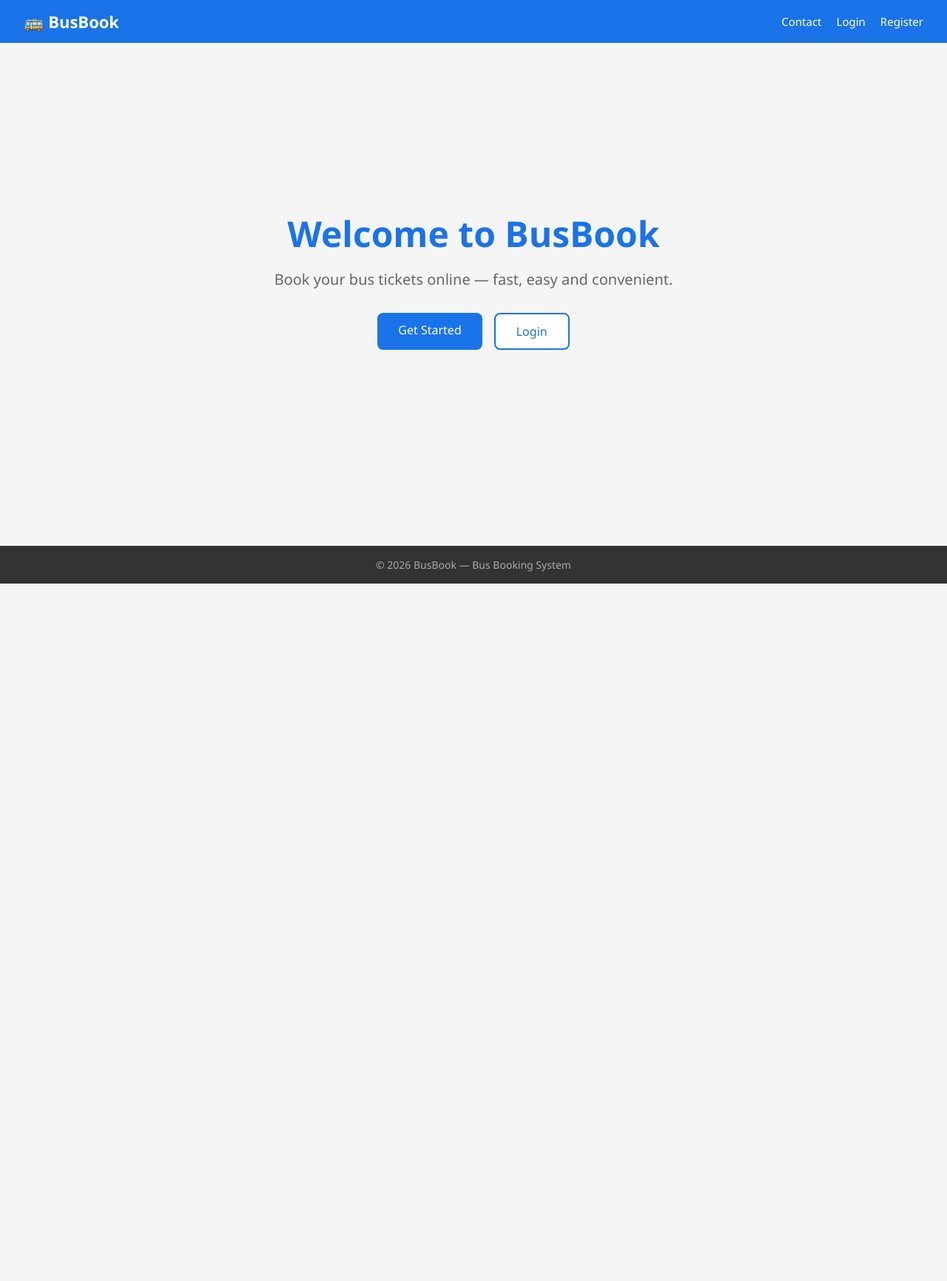
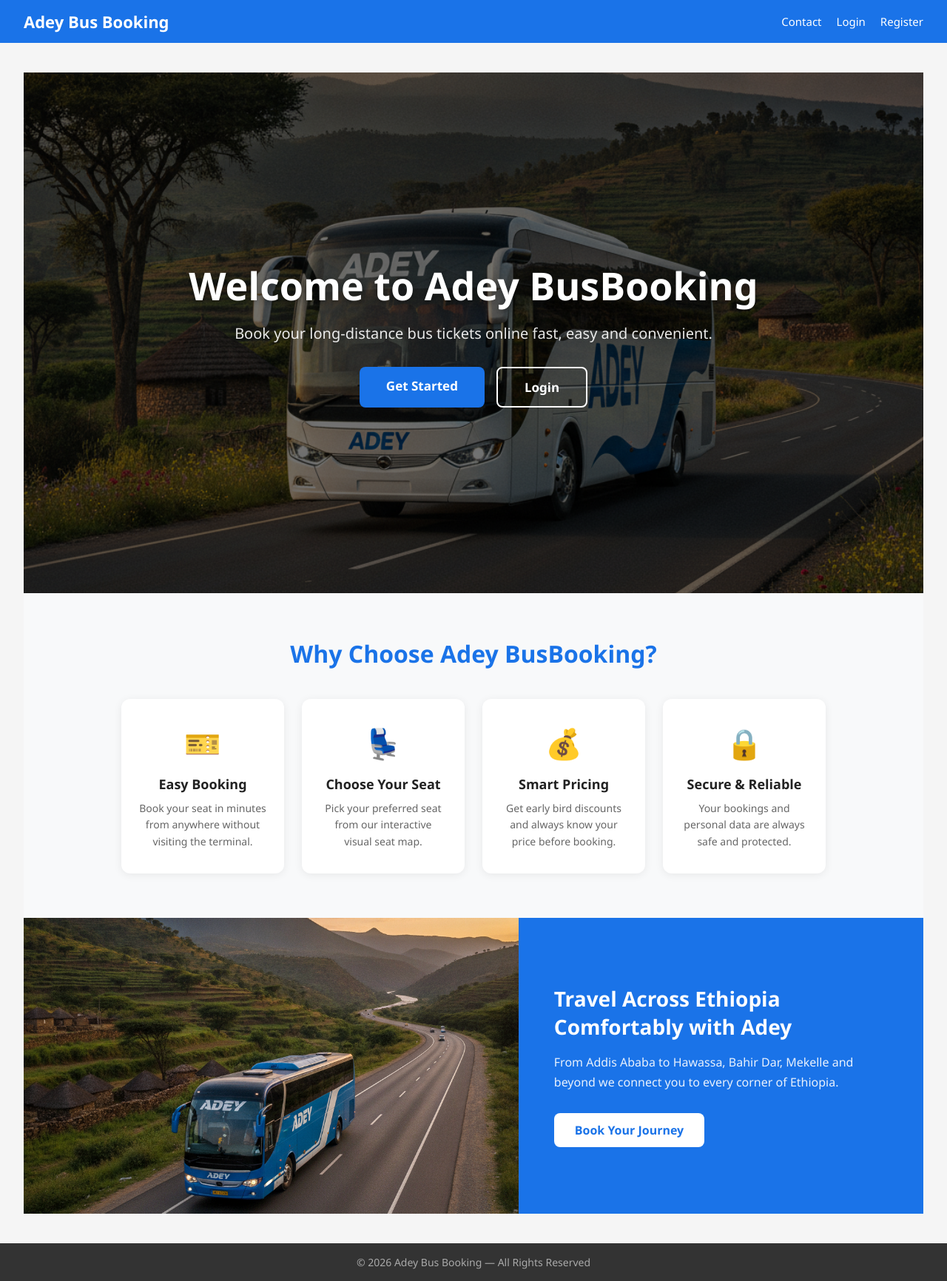
Before and after one commit to Yafu-Aman/bus-booking, a PHP site: page /bus-booking/public/index.php?page=home in a window 1280 px wide. Shown: the whole page at 74% size. Before the commit the page ends 789 px from the top, so only its background shows below. Run offline with PHP 8.4, Linux system fonts and the light colour scheme.

Commit message:
Rebrand to Adey Bus Booking

```diff
--- a/app/views/auth/home.php
+++ b/app/views/auth/home.php
@@ -1,7 +1,8 @@
-<div class="hero">
+<div class="hero" style="background-image: url('/bus-booking/public/images/image1.png');">
+    <div class="hero-overlay">
         <div class="hero-content">
-        <h1>Welcome to BusBook</h1>
-        <p>Book your bus tickets online — fast, easy and convenient.</p>
+            <h1>Welcome to Adey BusBooking</h1>
+            <p>Book your long-distance bus tickets online fast, easy and convenient.</p>
             <div class="hero-buttons">
                 <a href="/bus-booking/public/index.php?page=register" class="btn-primary">
                     Get Started
@@ -12,3 +13,48 @@
             </div>
         </div>
     </div>
+</div>
+
+<!-- Features section -->
+<div class="features-section">
+    <h2>Why Choose Adey BusBooking?</h2>
+    <div class="features-grid">
+
+        <div class="feature-card">
+            <div class="feature-icon">🎫</div>
+            <h3>Easy Booking</h3>
+            <p>Book your seat in minutes from anywhere without visiting the terminal.</p>
+        </div>
+
+        <div class="feature-card">
+            <div class="feature-icon">💺</div>
+            <h3>Choose Your Seat</h3>
+            <p>Pick your preferred seat from our interactive visual seat map.</p>
+        </div>
+
+        <div class="feature-card">
+            <div class="feature-icon">💰</div>
+            <h3>Smart Pricing</h3>
+            <p>Get early bird discounts and always know your price before booking.</p>
+        </div>
+
+        <div class="feature-card">
+            <div class="feature-icon">🔒</div>
+            <h3>Secure & Reliable</h3>
+            <p>Your bookings and personal data are always safe and protected.</p>
+        </div>
+
+    </div>
+</div>
+
+<!-- Image banner section -->
+<div class="image-banner">
+    <img src="/bus-booking/public/images/image2.png" alt="Ethiopian bus travel">
+    <div class="image-banner-text">
+        <h2>Travel Across Ethiopia Comfortably with Adey</h2>
+        <p>From Addis Ababa to Hawassa, Bahir Dar, Mekelle and beyond  we connect you to every corner of Ethiopia.</p>
+        <a href="/bus-booking/public/index.php?page=register" class="btn-primary">
+            Book Your Journey
+        </a>
+    </div>
+</div>
--- a/app/views/contact.php
+++ b/app/views/contact.php
@@ -86,7 +86,7 @@ $success = $success ?? '';
                 <div class="contact-icon">📞</div>
                 <div>
                     <strong>Phone</strong>
-                    <p>+251 911 123 456</p>
+                    <p>+251 911 000 000</p>
                 </div>
             </div>
 
@@ -94,7 +94,7 @@ $success = $success ?? '';
                 <div class="contact-icon">📧</div>
                 <div>
                     <strong>Email</strong>
-                    <p>support@busbook.et</p>
+                    <p>support@adeybusbooking.et</p>
                 </div>
             </div>
 
--- a/app/views/layouts/footer.php
+++ b/app/views/layouts/footer.php
@@ -1,7 +1,7 @@
 </main>
 
 <footer class="footer">
-    <p>&copy; <?php echo date('Y'); ?> BusBook — Bus Booking System</p>
+    <p>&copy; <?php echo date('Y'); ?> Adey Bus Booking — All Rights Reserved</p>
 </footer>
 
 </body>
--- a/app/views/layouts/header.php
+++ b/app/views/layouts/header.php
@@ -3,7 +3,7 @@
 <head>
     <meta charset="UTF-8">
     <meta name="viewport" content="width=device-width, initial-scale=1.0">
-    <title>Bus Booking System</title>
+    <title>Adey Bus Booking</title>
     <link rel="stylesheet" href="/bus-booking/public/css/style.css">
     <script src="/bus-booking/public/js/main.js"></script>
 </head>
@@ -11,7 +11,7 @@
 
 <nav class="navbar">
     <div class="nav-brand">
-        <a href="/bus-booking/public/index.php?page=home">🚌 BusBook</a>
+        <a href="/bus-booking/public/index.php?page=home"> Adey Bus Booking</a>
     </div>
 
     <div class="nav-links">
--- a/app/views/passenger/dashboard.php
+++ b/app/views/passenger/dashboard.php
@@ -107,14 +107,14 @@ $stats         = $stats         ?? ['total_trips' => 0, 'total_spent' => 0];
     <?php endif; ?>
 
     <!-- Search button -->
-    <div class="dashboard-actions">
+    <div style="display:flex; justify-content:flex-end; align-items:center; margin-bottom:8px; margin-top:0;">
         <a href="/bus-booking/public/index.php?page=search" class="btn-primary">
             Search Bus Routes
         </a>
     </div>
 
     <!-- Booking History -->
-    <h3>My Bookings</h3>
+    <h3 style="margin-bottom:16px; margin-top:8px;">My Bookings</h3>
 
     <?php if (count($bookings) === 0): ?>
         <p class="no-bookings">You have no bookings yet.</p>
--- a/public/css/style.css
+++ b/public/css/style.css
@@ -66,11 +66,14 @@ body {
 
 /* ── Hero (landing page) ── */
 .hero {
+  min-height: 88vh;
+  background-size: cover;
+  background-position: center bottom;
+  background-repeat: no-repeat;
+  position: relative;
   display: flex;
+  align-items: center;
   justify-content: center;
-  align-items: center;
-  min-height: 70vh;
-  text-align: center;
 }
 
 .hero-content h1 {
@@ -1068,3 +1071,192 @@ body {
 .contact-form-box select:focus {
   border-color: #1a73e8;
 }
+
+/* ── Hero with background image ── */
+.hero {
+  min-height: 88vh;
+  background-size: cover;
+  background-position: center;
+  background-repeat: no-repeat;
+  position: relative;
+  display: flex;
+  align-items: center;
+  justify-content: center;
+}
+
+.hero-overlay {
+  position: absolute;
+  top: 0;
+  left: 0;
+  width: 100%;
+  height: 100%;
+  background: rgba(0, 0, 0, 0.55);
+  display: flex;
+  align-items: center;
+  justify-content: center;
+}
+
+.hero-content {
+  text-align: center;
+  color: white;
+  padding: 20px;
+  z-index: 1;
+}
+
+.hero-content h1 {
+  font-size: 52px;
+  font-weight: 700;
+  margin-bottom: 16px;
+  color: white;
+  text-shadow: 0 2px 8px rgba(0, 0, 0, 0.4);
+}
+
+.hero-content p {
+  font-size: 20px;
+  margin-bottom: 32px;
+  color: rgba(255, 255, 255, 0.9);
+}
+
+.hero-buttons {
+  display: flex;
+  gap: 16px;
+  justify-content: center;
+}
+
+.hero-buttons .btn-primary {
+  background: #1a73e8;
+  color: white;
+  padding: 14px 36px;
+  font-size: 17px;
+  border-radius: 8px;
+  text-decoration: none;
+  font-weight: 600;
+}
+
+.hero-buttons .btn-secondary {
+  background: transparent;
+  color: white;
+  padding: 14px 36px;
+  font-size: 17px;
+  border-radius: 8px;
+  text-decoration: none;
+  font-weight: 600;
+  border: 2px solid white;
+}
+
+.hero-buttons .btn-secondary:hover {
+  background: white;
+  color: #1a73e8;
+}
+
+/* ── Features section ── */
+.features-section {
+  padding: 60px 40px;
+  text-align: center;
+  background: #f8f9fa;
+}
+
+.features-section h2 {
+  font-size: 32px;
+  color: #1a73e8;
+  margin-bottom: 40px;
+  font-weight: 700;
+}
+
+.features-grid {
+  display: flex;
+  gap: 24px;
+  justify-content: center;
+  flex-wrap: wrap;
+  max-width: 1000px;
+  margin: 0 auto;
+}
+
+.feature-card {
+  background: white;
+  border-radius: 12px;
+  padding: 32px 24px;
+  flex: 1;
+  min-width: 200px;
+  max-width: 220px;
+  box-shadow: 0 2px 12px rgba(0, 0, 0, 0.07);
+  transition: transform 0.2s;
+}
+
+.feature-card:hover {
+  transform: translateY(-4px);
+}
+
+.feature-icon {
+  font-size: 40px;
+  margin-bottom: 16px;
+}
+
+.feature-card h3 {
+  font-size: 18px;
+  color: #222;
+  margin-bottom: 10px;
+  font-weight: 600;
+}
+
+.feature-card p {
+  font-size: 14px;
+  color: #666;
+  line-height: 1.6;
+}
+
+/* ── Image banner section ── */
+.image-banner {
+  display: flex;
+  align-items: center;
+  gap: 0;
+  min-height: 400px;
+  overflow: hidden;
+}
+
+.image-banner img {
+  width: 55%;
+  height: 400px;
+  object-fit: cover;
+  object-position: center center;
+}
+
+.image-banner-text {
+  flex: 1;
+  padding: 48px;
+  background: #1a73e8;
+  color: white;
+  min-height: 400px;
+  display: flex;
+  flex-direction: column;
+  justify-content: center;
+}
+
+.image-banner-text h2 {
+  font-size: 28px;
+  font-weight: 700;
+  margin-bottom: 16px;
+  color: white;
+}
+
+.image-banner-text p {
+  font-size: 16px;
+  color: rgba(255, 255, 255, 0.9);
+  line-height: 1.7;
+  margin-bottom: 28px;
+}
+
+.image-banner-text .btn-primary {
+  background: white;
+  color: #1a73e8;
+  padding: 12px 28px;
+  border-radius: 8px;
+  text-decoration: none;
+  font-weight: 600;
+  display: inline-block;
+  width: fit-content;
+}
+
+.image-banner-text .btn-primary:hover {
+  background: #f0f0f0;
+}
```
Also changed, not shown: app/views/admin/dashboard.php (+14 -8 lines), public/images/image1.png (added), public/images/image2.png (added). Lines whose indentation alone changed are shown as unchanged.
